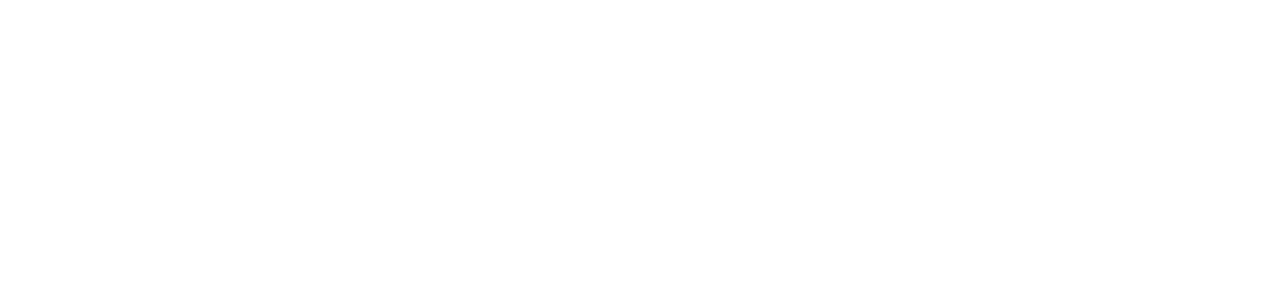
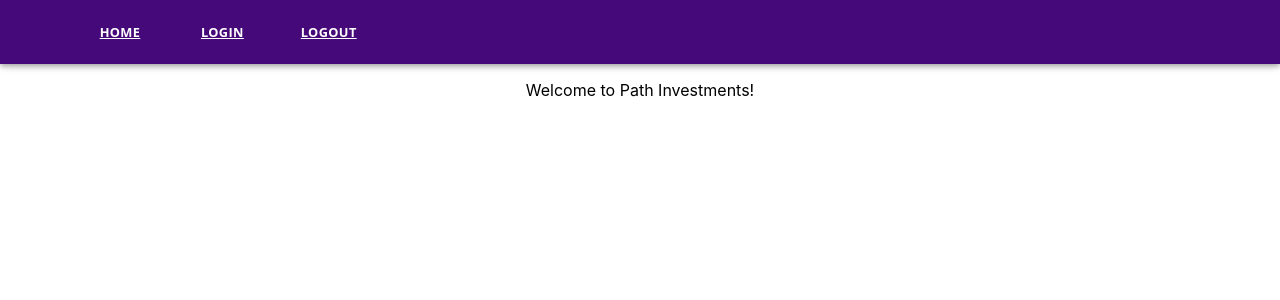
Before and after one commit to Icy1112/path-investment, a React (Create React App) app: page / in a window 1280 px wide. Before the commit this address had no page. Shown: the top 300 px of the page. Built offline with nearby package versions, Linux system fonts and the light colour scheme.

Commit message:
adding header for project

```diff
--- a/src/App.js
+++ b/src/App.js
@@ -2,6 +2,7 @@
 import { BrowserRouter, Routes, Route, NavLink } from 'react-router-dom';
 import Login from './Login'
 import Header from './Header';
+import Home from './Home';
 
 function App() {
   return (
@@ -9,15 +10,16 @@
      <BrowserRouter>
      <div>
         <div className="content">
+             <Header/>
             <Routes>
+              <Route exact path ="/" element={<Home/>} />
               <Route path="/login" element={<Login/>} />
-              <Route path="/header" element={<Header/>} />
             </Routes>
           </div>
      </div>
      </BrowserRouter>
    </div>
-  );
+  )
 }
 
-export default App;
+export default App
--- a/src/Header.js
+++ b/src/Header.js
@@ -1,6 +1,7 @@
 import { makeStyles, Toolbar, Button, AppBar } from "@material-ui/core";
 import React from "react";
-import {withRouter} from 'react-router-dom'
+import { Marginer } from "../src/components/marginer";
+
 const headerData = [
     {
         label: "Home",
@@ -84,7 +85,11 @@
 
     return (
         <header>
-          <AppBar className={header}>{displayDesktop()}</AppBar>
+          <AppBar className={header}>
+              {displayDesktop()}
+              </AppBar>
+          <Marginer direction="vertical" margin="5em" />
+
         </header>
     )
 }
```
